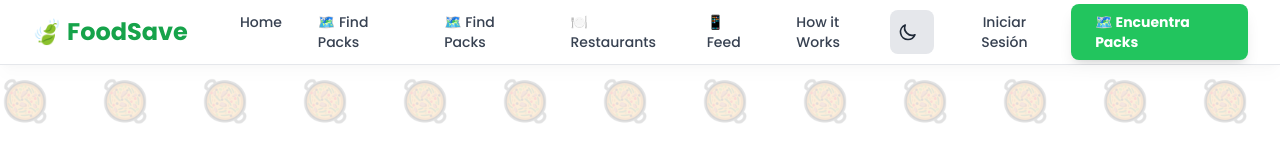
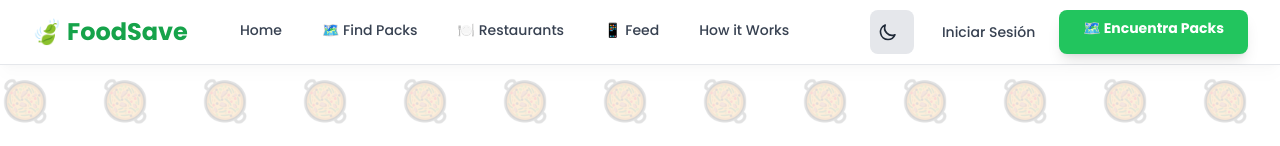
Before and after one commit to estudio123455-hue/proyecto-TugoTugo, a Next.js app: page / in a window 1280 px wide. Shown: the top 146 px of the page. Built offline with nearby package versions, Linux system fonts and the light colour scheme; no server answers; the database is empty.

Commit message:
Fix: Remove duplicate Find Packs link in navigation

```diff
--- a/src/components/Navigation.tsx
+++ b/src/components/Navigation.tsx
@@ -42,12 +42,6 @@ export default function Navigation() {
                   className="text-gray-700 dark:text-gray-300 hover:text-green-600 dark:hover:text-green-400 px-3 py-2 rounded-md text-sm font-medium"
                 >
                   Home
-                </Link>
-                <Link
-                  href="/packs"
-                  className="text-gray-700 dark:text-gray-300 hover:text-green-600 dark:hover:text-green-400 px-3 py-2 rounded-md text-sm font-medium flex items-center"
-                >
-                  🗺️ Find Packs
                 </Link>
                 {/* Links según el rol */}
                 {session?.user?.role === 'ADMIN' ? (
```
